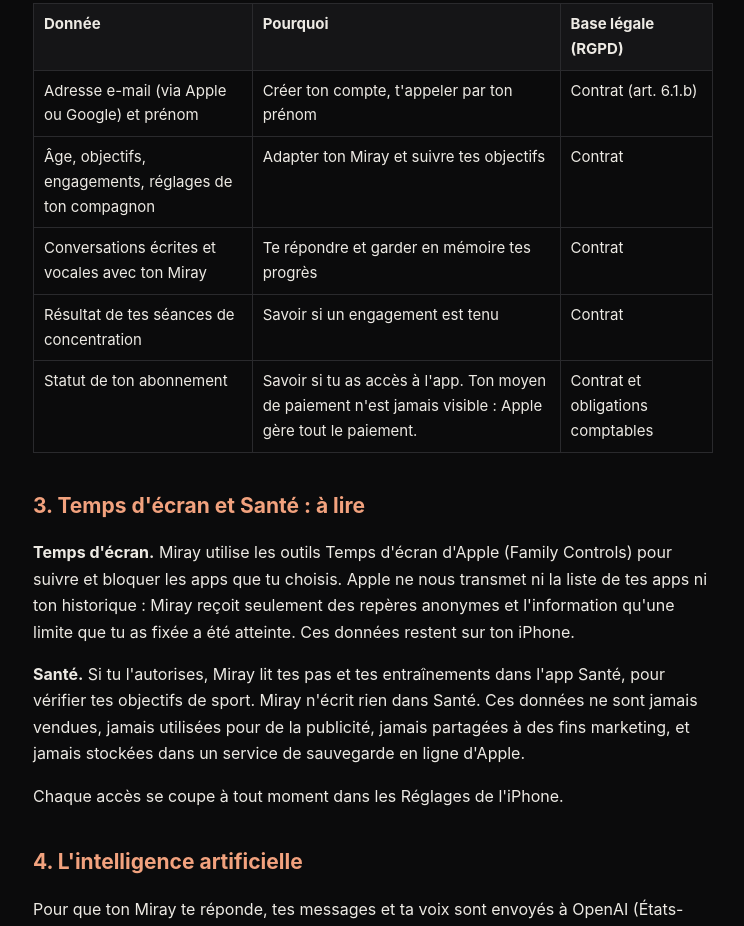
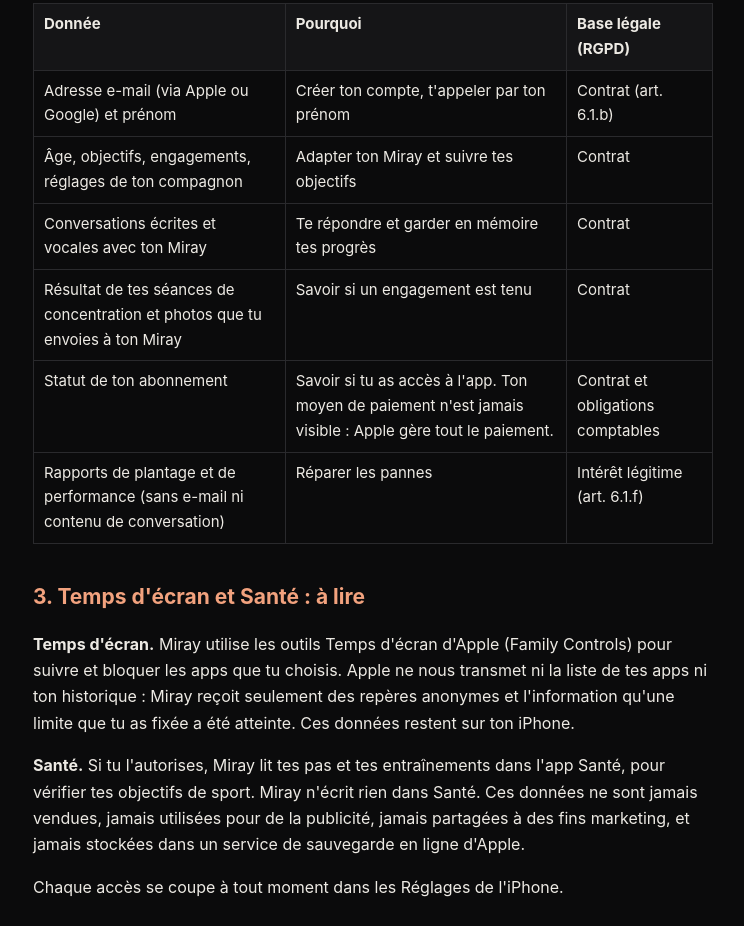
Before and after one commit to Wassim-07305/miray-assistance, a plain HTML site: page confidentialite.html in a window 1280 px wide. Shown: the part 496-1422 px from the top of the page, without its empty margins (267-1011 px from the left). Drawn offline with Linux system fonts and the light colour scheme.

Commit message:
Confidentialité : photos envoyées au Miray et rapports de plantage (Sentry)
Co-Authored-By: Claude Opus 5.5 <noreply@anthropic.com>

```diff
--- a/confidentialite.html
+++ b/confidentialite.html
@@ -10,8 +10,9 @@
 <tr><td>Adresse e-mail (via Apple ou Google) et prénom</td><td>Créer ton compte, t'appeler par ton prénom</td><td>Contrat (art. 6.1.b)</td></tr>
 <tr><td>Âge, objectifs, engagements, réglages de ton compagnon</td><td>Adapter ton Miray et suivre tes objectifs</td><td>Contrat</td></tr>
 <tr><td>Conversations écrites et vocales avec ton Miray</td><td>Te répondre et garder en mémoire tes progrès</td><td>Contrat</td></tr>
-<tr><td>Résultat de tes séances de concentration</td><td>Savoir si un engagement est tenu</td><td>Contrat</td></tr>
+<tr><td>Résultat de tes séances de concentration et photos que tu envoies à ton Miray</td><td>Savoir si un engagement est tenu</td><td>Contrat</td></tr>
 <tr><td>Statut de ton abonnement</td><td>Savoir si tu as accès à l'app. Ton moyen de paiement n'est jamais visible : Apple gère tout le paiement.</td><td>Contrat et obligations comptables</td></tr>
+<tr><td>Rapports de plantage et de performance (sans e-mail ni contenu de conversation)</td><td>Réparer les pannes</td><td>Intérêt légitime (art. 6.1.f)</td></tr>
 </table>
 <h2>3. Temps d'écran et Santé : à lire</h2>
 <p><strong>Temps d'écran.</strong> Miray utilise les outils Temps d'écran d'Apple (Family Controls) pour suivre et bloquer les apps que tu choisis. Apple ne nous transmet ni la liste de tes apps ni ton historique : Miray reçoit seulement des repères anonymes et l'information qu'une limite que tu as fixée a été atteinte. Ces données restent sur ton iPhone.</p>
@@ -25,11 +26,13 @@
 <tr><td>Supabase</td><td>Comptes, objectifs, mémoire du compagnon</td><td>Union européenne</td></tr>
 <tr><td>OpenAI</td><td>Messages et voix, le temps de la réponse</td><td>États-Unis</td></tr>
 <tr><td>RevenueCat</td><td>Statut de l'abonnement</td><td>États-Unis</td></tr>
+<tr><td>Sentry (Functional Software)</td><td>Rapports de plantage et de performance, sans contenu de conversation</td><td>Union européenne</td></tr>
 <tr><td>Apple</td><td>Paiement, connexion, notifications, Temps d'écran, Santé</td><td>Union européenne / États-Unis</td></tr></table>
 <h2>6. Combien de temps</h2>
 <table><tr><th>Donnée</th><th>Durée</th></tr>
 <tr><td>Compte, objectifs, mémoire du compagnon</td><td>Tant que ton compte existe</td></tr>
 <tr><td>Compte inactif</td><td>Supprimé après 3 ans sans connexion</td></tr>
+<tr><td>Rapports de plantage</td><td>90 jours</td></tr>
 <tr><td>Justificatifs d'abonnement</td><td>10 ans (obligation comptable)</td></tr></table>
 <p>La mémoire de ton Miray se consulte et s'efface dans l'app. Quand tu supprimes ton compte, tout part immédiatement et définitivement.</p>
 <h2>7. Tes droits</h2>
```
